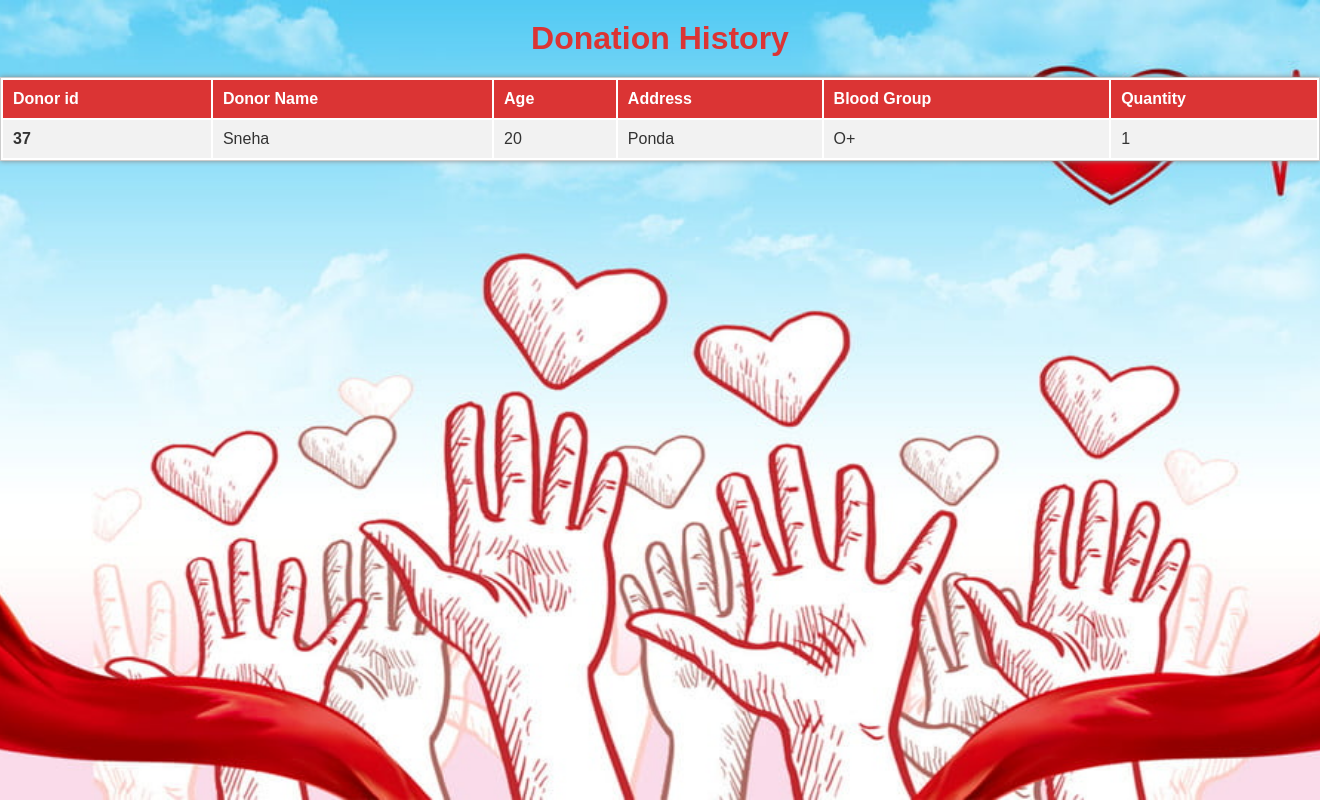
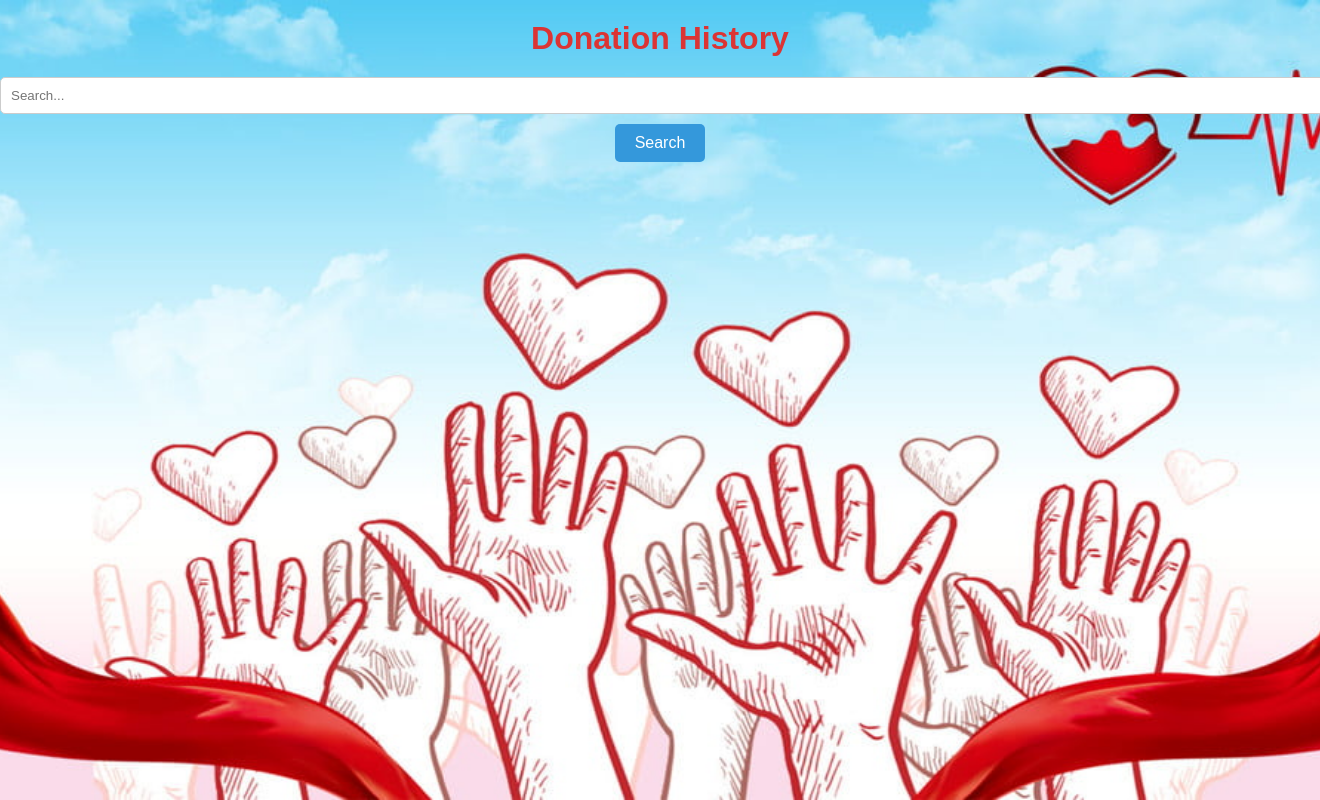
Before and after one commit to SiyaPockle/Blood-Bank-Management, a PHP site: page /donation_history.php in a window 1320 px wide; the page is wider, and only the part inside the window is pictured. Run offline with PHP 8.4, Linux system fonts and the light colour scheme; data comes from the database, SQL or seed files in the repository.

Commit message:
Update donation_history.php

```diff
--- a/donation_history.php
+++ b/donation_history.php
@@ -1,5 +1,5 @@
 <?php
-include 'db_config.php'
+include 'db_config.php';
 ?>
 <!DOCTYPE html>
 <html lang="en">
@@ -12,32 +12,32 @@ include 'db_config.php'
 <body>
 <img class="bg" src="images\bb1.jpg">
 <h1>Donation History</h1>
-    <table border="2" >
-            <th>Donor id</th>
-            <th>Donor Name</th>
-            <th>Age</th>
-            <th>Address</th>
-            <th>Blood Group</th>
-            <th>Quantity</th>
-
-        <tr>
-           <?php
-            $q="SELECT `history`.donor_id , `dname`,`dage`, `daddress`, `dbgrp`, `qty` FROM history JOIN donor_details ON history.donor_id=donor_details.id";
-            $result=mysqli_query($conn,$q);
-            while($row=mysqli_fetch_assoc($result))
-            {
-                ?>
-            <td> <?php echo $row['donor_id']; ?> </td>
-            <td> <?php echo $row['dname']; ?> </td>
-            <td> <?php echo $row['dage']; ?> </td>
-            <td> <?php echo $row['daddress']; ?> </td>
-            <td> <?php echo $row['dbgrp']; ?> </td>
-            <td> <?php echo $row['qty']; ?> </td>
-            </tr>
-            <?php
-            }
-            ?>
-
-    </table>
+<div>
+    <form action="searchhistory.php" method="POST">
+        <input type='text' class="form-control" id="history" name="bgrp" autocomplete="off" placeholder="Search...">
+        <button type='submit'>Search</button>
+    </form>
+</div>
+<div id="searchresult"></div>
+<script src="https://ajax.googleapis.com/ajax/libs/jquery/3.7.1/jquery.min.js"></script>
+<script type="text/javascript">
+$(document).ready(function(){
+    $("#history").keyup(function(){
+        var input = $(this).val();
+        if (input != ""){
+            $.ajax({
+                url:"searchhistory.php",
+                method:"POST",
+                data:{bgrp:input},
+                success:function(data){
+                    $("#searchresult").html(data);
+                }
+            });
+         } else{
+            $("#searchresult").css("display","none");
+        }
+    });
+});
+</script>
 </body>
 </html>
```
